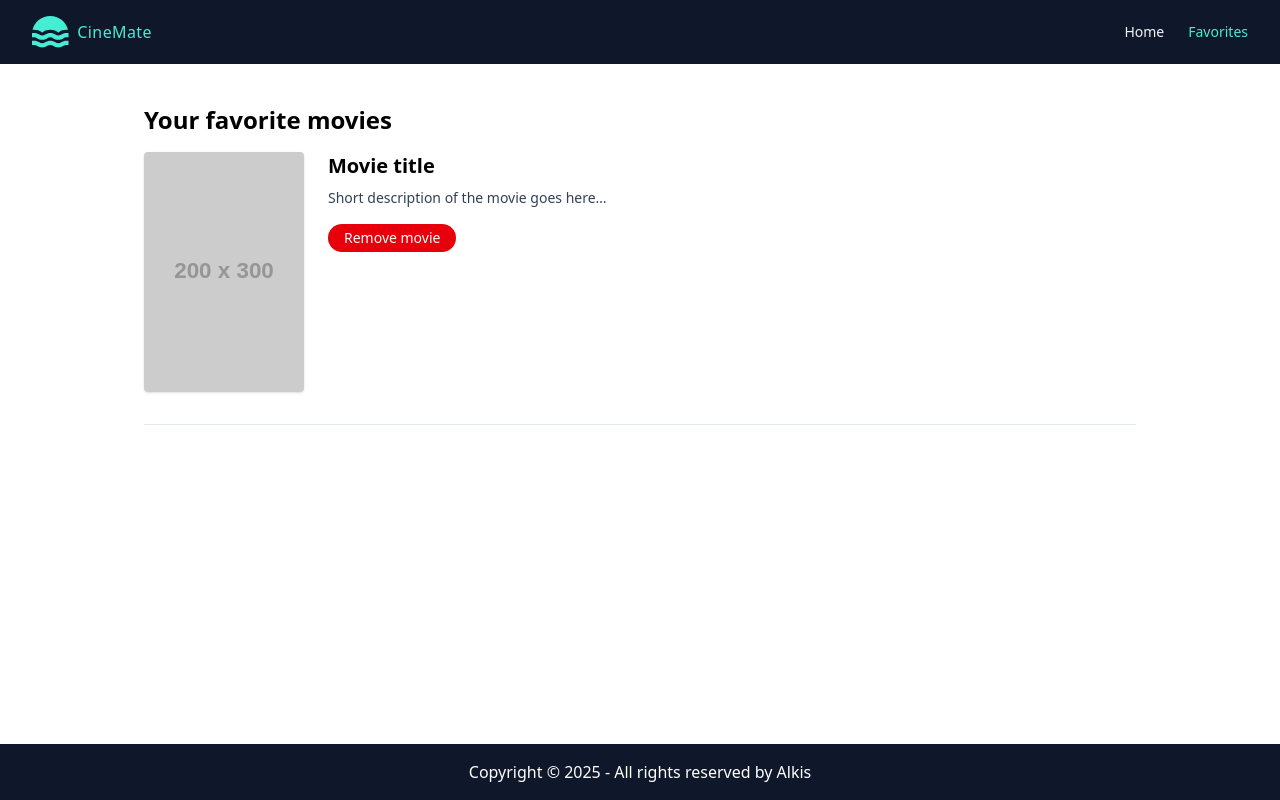
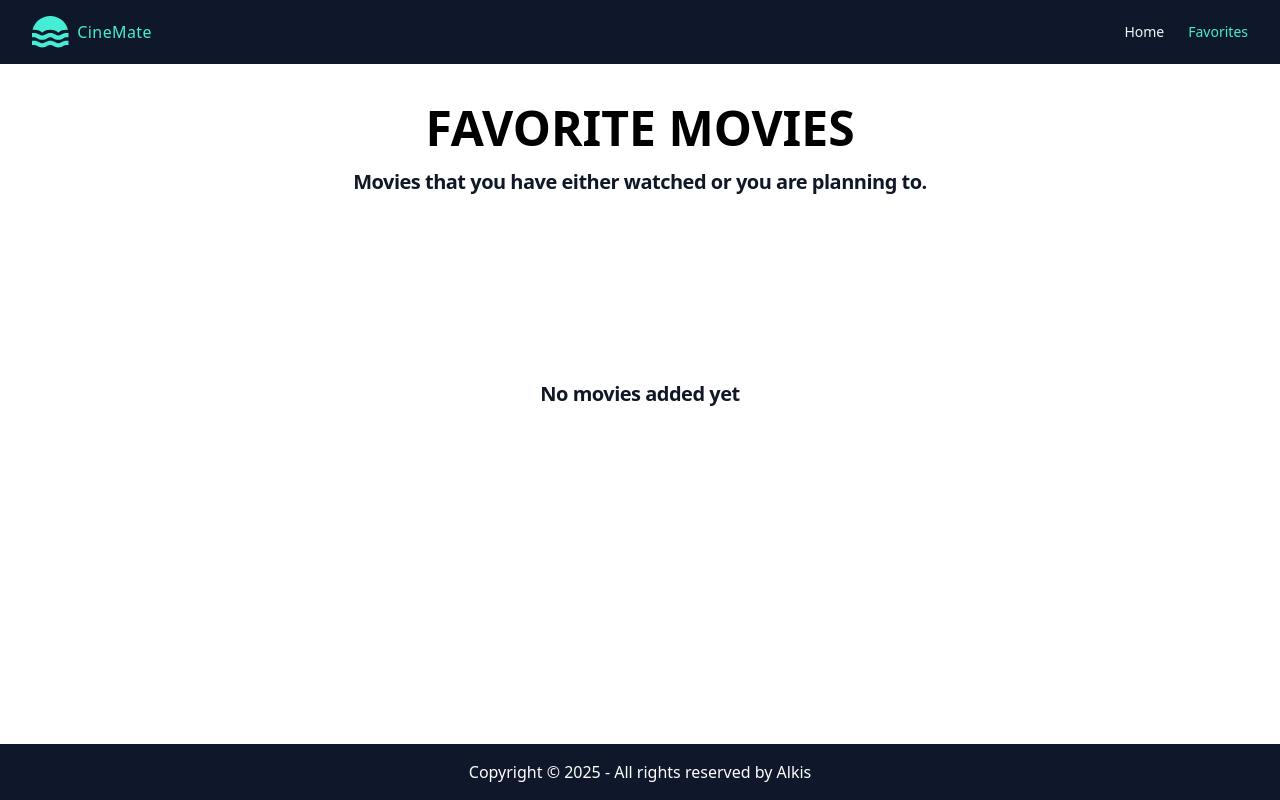
Before and after one commit to 1nv1nc1bl3/my-movies, a React (Vite) app: page /favorites in a window 1280 px wide. Built offline with nearby package versions, Linux system fonts and the light colour scheme.

Commit message:
Added favorites in all places - Elevated favorites function in upper level

```diff
--- a/package.json
+++ b/package.json
@@ -16,6 +16,7 @@
     "react-icons": "^5.5.0",
     "react-router-dom": "^7.9.6",
     "react-spinners": "^0.17.0",
+    "react-sticky": "^6.0.3",
     "tailwindcss": "^4.1.17"
   },
   "devDependencies": {
--- a/src/App.jsx
+++ b/src/App.jsx
@@ -9,6 +9,16 @@ import FavoritesPage from './pages/FavoritesPage';
 function App() {
     const [favorites, setFavorites] = useState([]);
 
+    // Toggle movie state (favorite/not favorite)
+    const toggleFavorite = (movie) => {
+        setFavorites((prev) => {
+            const exists = prev.some((fav) => fav.id === movie.id);
+            return exists
+                ? prev.filter((fav) => fav.id !== movie.id)
+                : [...prev, movie];
+        });
+    };
+
     const router = createBrowserRouter([
         {
             path: '/',
@@ -19,17 +29,27 @@ function App() {
                     element: (
                         <HomePage
                             favorites={favorites}
-                            setFavorites={setFavorites}
+                            toggleFavorite={toggleFavorite}
                         />
                     ),
                 },
                 {
                     path: 'movie/:id',
-                    element: <MovieDetails />,
+                    element: (
+                        <MovieDetails
+                            favorites={favorites}
+                            toggleFavorite={toggleFavorite}
+                        />
+                    ),
                 },
                 {
                     path: 'favorites',
-                    element: <FavoritesPage />,
+                    element: (
+                        <FavoritesPage
+                            favorites={favorites}
+                            toggleFavorite={toggleFavorite}
+                        />
+                    ),
                 },
             ],
         },
--- a/src/components/MovieCard.jsx
+++ b/src/components/MovieCard.jsx
@@ -1,26 +1,19 @@
 import { Link } from 'react-router-dom';
 
-export default function MovieCard({ favorites = [], setFavorites, ...movie }) {
+export default function MovieCard({
+    favorites = [],
+
+    toggleFavorite,
+    ...movie
+}) {
     const { title, release_date, id, vote_average, poster_path } = movie;
-
     const ratingValue = vote_average?.toFixed(1);
     const year = release_date ? release_date.slice(0, 4) : '—';
     const posterURL = poster_path
         ? `https://image.tmdb.org/t/p/w500${poster_path}`
         : 'https://placehold.co/500x750/orange/orange';
 
-    // check if movie is in Favorites
     const isFavorite = favorites.some((fav) => fav.id === id);
-
-    // Toggle movie state (favorite/not favorite)
-    const onFavoriteClick = () => {
-        if (!setFavorites) return;
-        setFavorites((prev) =>
-            isFavorite ? prev.filter((fav) => fav.id !== id) : [...prev, movie]
-        );
-        // console.log('Clicked movie with ID:', movie.id);
-        console.log(favorites);
-    };
 
     return (
         <div className='bg-white rounded-xl shadow-md overflow-hidden hover:shadow-xl transition transform hover:scale-[1.02] '>
@@ -50,9 +43,9 @@ export default function MovieCard({ favorites = [], setFavorites, ...movie }) {
                 <h3 className='text-lg font-semibold line-clamp-1'>{title}</h3>
                 <p className='text-sm text-gray-500 flex flex-row justify-between items-center'>
                     <span className='inline-block'>{year}</span>
-                    {setFavorites && (
+                    {toggleFavorite && (
                         <button
-                            onClick={onFavoriteClick}
+                            onClick={() => toggleFavorite(movie)}
                             className='inline-block text-lg cursor-pointer'
                         >
                             {isFavorite ? '❤️' : '🤍'}
--- a/src/components/MovieList.jsx
+++ b/src/components/MovieList.jsx
@@ -1,6 +1,6 @@
 import MovieCard from './MovieCard';
 
-const MovieList = ({ movies, favorites, setFavorites }) => {
+const MovieList = ({ movies, favorites, toggleFavorite }) => {
     return (
         <div
             className='
@@ -18,8 +18,8 @@ const MovieList = ({ movies, favorites, setFavorites }) => {
                 <MovieCard
                     key={movie.id}
                     favorites={favorites}
-                    setFavorites={setFavorites}
                     {...movie}
+                    toggleFavorite={toggleFavorite}
                 />
             ))}
         </div>
--- a/src/components/Navbar.jsx
+++ b/src/components/Navbar.jsx
@@ -12,7 +12,7 @@ const Navbar = () => {
                 <div className='h-16 flex items-center justify-between'>
                     {/* Logo / Brand */}
                     <NavLink
-                        className='flex items-center gap-2 text-teal-300"'
+                        className='flex items-center gap-2 text-teal-300'
                         to='/'
                     >
                         <span className='sr-only'>Home</span>
--- a/src/pages/FavoritesPage.jsx
+++ b/src/pages/FavoritesPage.jsx
@@ -1,28 +1,66 @@
-export default function FavoritesPage() {
+export default function FavoritesPage({ favorites, toggleFavorite }) {
+    const emptyFavorites = favorites.length === 0;
+
     return (
         <div className='max-w-5xl mx-auto px-4 py-10 space-y-10'>
-            <h1 className='text-2xl font-semibold mb-4'>
-                Your favorite movies
+            <h1 className='text-5xl mb-2 text-center uppercase font-semibold '>
+                favorite movies
             </h1>
+            <p className='mt-4 text-5xl text-center font-semibold tracking-tight text-balance text-gray-900 sm:text-xl'>
+                Movies that you have either watched or you are planning to.
+            </p>
 
-            {/* Εδώ αργότερα θα κάνουμε map τα favorites */}
-            <article className='flex flex-col sm:flex-row gap-6 pb-8 border-b border-slate-200'>
+            {emptyFavorites && (
+                <main className='grid min-h-full place-items-center px-6 py-24 sm:py-32 lg:px-8'>
+                    <div className='text-center'>
+                        <p className='mt-4 text-5xl font-semibold tracking-tight text-balance text-gray-900 sm:text-xl'>
+                            No movies added yet
+                        </p>
+                    </div>
+                </main>
+            )}
+
+            {favorites.map((favorite) => {
+                // Making overview in Favorites shorter
+                const shortDesc = favorite?.overview
+                    ? `${favorite.overview.slice(0, 200)}${
+                          favorite.overview.length > 200 ? '...' : ''
+                      }`
+                    : 'No description available.';
+
+                const posterURL = favorite.poster_path
+                    ? `https://image.tmdb.org/t/p/w500${favorite.poster_path}`
+                    : 'https://placehold.co/500x750/orange/orange';
+
+                return (
+                    <article
+                        key={favorite.id}
+                        className='flex flex-col sm:flex-row gap-6 pb-8 border-b border-slate-200'
+                    >
                         <img
-                    src='https://via.placeholder.com/200x300'
-                    alt='Movie title'
+                            src={posterURL}
+                            alt={favorite.title}
                             className='w-32 sm:w-40 rounded shadow'
                         />
 
                         <div className='flex-1'>
-                    <h2 className='text-xl font-semibold mb-2'>Movie title</h2>
-                    <p className='text-sm text-slate-700 mb-4'>
-                        Short description of the movie goes here…
+                            <h2 className='text-xl font-semibold mb-2'>
+                                {favorite.title}
+                            </h2>
+                            <p className='max-w-lg text-sm text-slate-700 mb-4'>
+                                {shortDesc}
                             </p>
-                    <button className='px-4 py-1 rounded-full bg-red-600 text-white text-sm'>
-                        Remove movie
+                            <button
+                                // continue from here with button logic to remove movie from favorites
+                                onClick={() => toggleFavorite(favorite)}
+                                className='px-4 py-1 rounded-full bg-red-600 text-white text-sm cursor-pointer'
+                            >
+                                Remove favorite
                             </button>
                         </div>
                     </article>
+                );
+            })}
         </div>
     );
 }
--- a/src/pages/HomePage.jsx
+++ b/src/pages/HomePage.jsx
@@ -9,7 +9,7 @@ import { useMovie } from '../utils/useMovie.js';
 
 const KEY = '8f73159d5a230921c187dc2da836f1c6';
 
-const HomePage = ({ favorites, setFavorites }) => {
+const HomePage = ({ favorites, toggleFavorite }) => {
     const { query, setQuery, error, loading, movies } = useMovie(KEY);
 
     const showLanding = query.trim().length < 3;
@@ -31,7 +31,7 @@ const HomePage = ({ favorites, setFavorites }) => {
                     {/* TRENDING SECTION */}
                     <TrendingSection
                         favorites={favorites}
-                        setFavorites={setFavorites}
+                        toggleFavorite={toggleFavorite}
                     />
                 </>
             ) : (
@@ -42,8 +42,8 @@ const HomePage = ({ favorites, setFavorites }) => {
                     {!loading && !error && (
                         <MovieList
                             favorites={favorites}
-                            setFavorites={setFavorites}
                             movies={movies}
+                            toggleFavorite={toggleFavorite}
                         />
                     )}
                 </section>
--- a/src/utils/useTrending.js
+++ b/src/utils/useTrending.js
@@ -3,7 +3,7 @@ import { useEffect, useState } from 'react';
 const KEY = '8f73159d5a230921c187dc2da836f1c6';
 
 export function useTrending(period) {
-    const [trending, setTrending] = useState(null);
+    const [trending, setTrending] = useState([]);
     const [loadingTrending, setLoadingTrending] = useState(false);
     const [errorTrending, setErrorTrending] = useState(false);
 
@@ -41,5 +41,5 @@ export function useTrending(period) {
         };
     }, [period]);
 
-    return { trending, loadingTrending, errorTrending, period };
+    return { trending, loadingTrending, errorTrending };
 }
```
Also changed, not shown: src/components/TrendingSection.jsx (+8 -7 lines), src/pages/MovieDetails.jsx (+30 -11 lines), 1 other file (tests, documents, lock files or other folders). Lines whose indentation alone changed are shown as unchanged.
